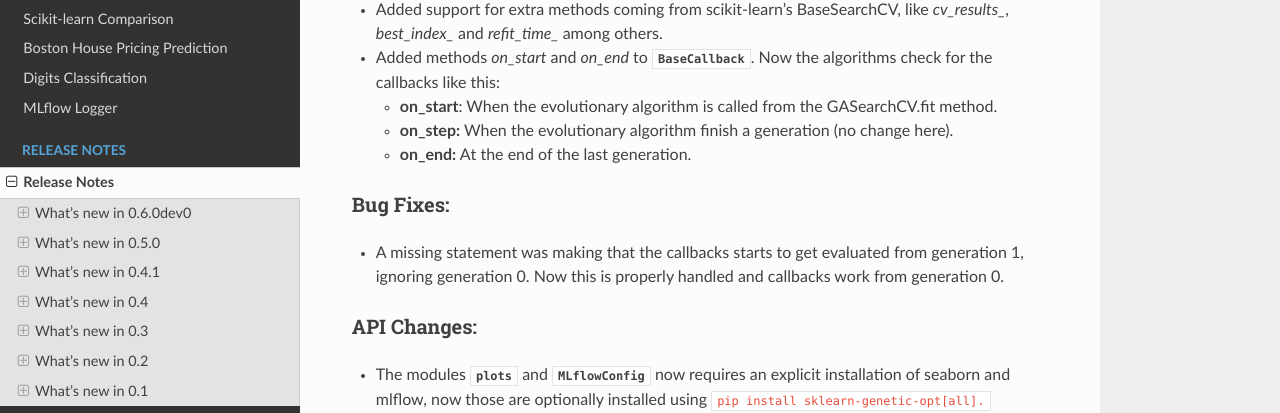
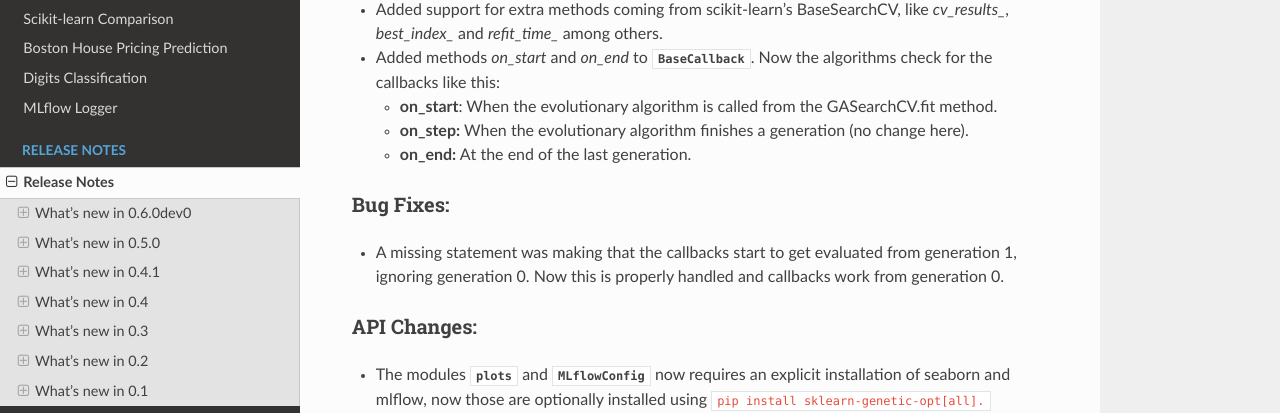
Before and after one commit to rodrigo-arenas/Sklearn-genetic-opt, a Sphinx documentation site: the page built from docs/release_notes.rst, in a window 1280 px wide and 900 px high, scrolled down 447 px. Shown: the part 137-550 px from the top of the window. Built offline with Sphinx 7.4.7 and the Read the Docs theme 2.0.0, drawn with Linux system fonts in a browser that asks for light colours; the version number is read from the project's files by our own code; some of the changed text lies outside the part shown.

Commit message:
Grammar improvements

```diff
--- a/docs/release_notes.rst
+++ b/docs/release_notes.rst
@@ -29,7 +29,7 @@ Features:
 
   - **on_start**: When the evolutionary algorithm is called from the GASearchCV.fit method.
 
-  - **on_step:** When the evolutionary algorithm finish a generation (no change here).
+  - **on_step:** When the evolutionary algorithm finishes a generation (no change here).
 
   - **on_end:** At the end of the last generation.
 
@@ -37,7 +37,7 @@ Features:
 Bug Fixes:
 ^^^^^^^^^^
 
-* A missing statement was making that the callbacks starts to get evaluated from generation 1, ignoring generation 0.
+* A missing statement was making that the callbacks start to get evaluated from generation 1, ignoring generation 0.
   Now this is properly handled and callbacks work from generation 0.
 
 ^^^^^^^^^^^^
```
Also changed, not shown: other parts of docs/release_notes.rst (+3 -3 lines).
